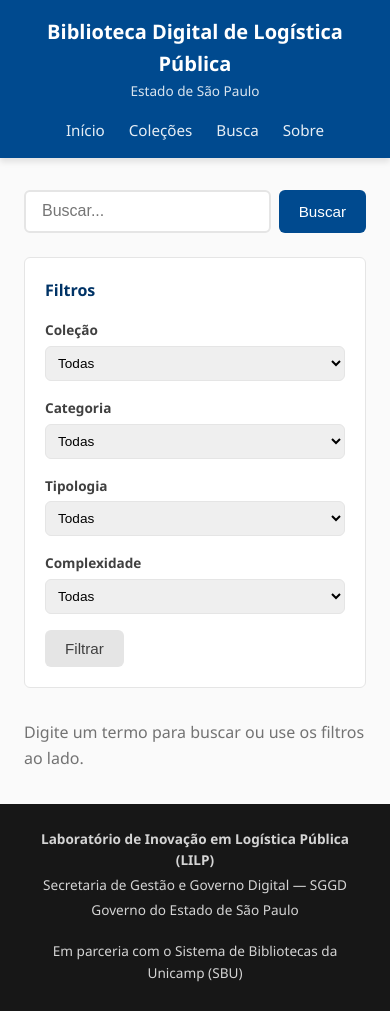
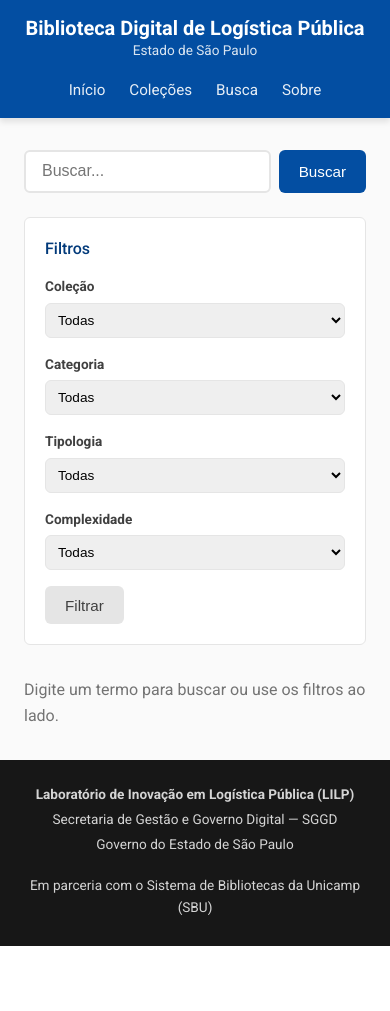
Before and after one commit to begalv/biblioteca-digital-logistica-publica, a Django app: template portal/templates/search.html in a window 390 px wide. After the commit the page ends 946 px from the top, so only its background shows below. Run offline with Django 5.2, Linux system fonts and the light colour scheme; the template is opened without the code that fills it, so the values that code supplies are empty.

Commit message:
feat(ui): adiciona paleta GESP v1.6, tipografia Roboto e tokens de design system
Reescreve :root em portal/static/css/style.css com tokens oficiais do
Manual GESP v1.6 (abr/2023):
- Paleta principal Pantone 485/123/347/2955 (--sp-vermelho, --sp-amarelo,
  --sp-verde, --sp-azul) e secundárias (branco/preto/cinzas).
- Tons funcionais derivados (--sp-azul-escuro, --sp-fundo-claro, --sp-foco).
- Aliases de compatibilidade (--primary, --primary-dark, --primary-light,
  --accent) preservam classes legadas (.header, .btn-primary, .badge etc.)
  sem reescrita massiva. --primary-light derivado do novo azul (#E8F0FA).
- Escala tipográfica oficial (h1 36px / h2 28px / h3 22px / h4 18px / corpo 16px).
- Breakpoints 576/768/992/1200/1400 e container 1320px / gutter 30px (p. 26).

Inclui Roboto via Google Fonts (preconnect + display=swap, pesos 400/500/700)
no <head> de base.html, com Verdana fallback explícito conforme manual.

Cria portal/static/css/sp-design-system.css com componentes novos da reforma
(prefixo .sp-): skip-links, modo alto contraste WCAG AAA (preto/amarelo),
escala de fonte ajustável (html.sp-fonte-aumentada-1..4), sprite de ícones,
container institucional padrão.

Adiciona foco visível global (3px var(--sp-foco)) — eMAG R5.4 / WCAG 2.0 AA.
Adiciona dir="ltr" e meta description em base.html.
Carrega sp-design-system.css ANTES de style.css para que regras de página
tenham precedência em caso de conflito.

Ref: Manual GESP v1.6 (docs/referencias/), Decreto 69.056/2024.

Co-Authored-By: Claude Opus 4.7 (1M context) <noreply@anthropic.com>

```diff
--- /dev/null
+++ b/portal/static/css/sp-design-system.css
@@ -0,0 +1,124 @@
+/*
+ * ============================================================
+ * Portal BDLP — Design System Governo SP (sp-design-system.css)
+ *
+ * Componentes novos da reforma de identidade visual GESP v1.6.
+ * Carregado ANTES de style.css em base.html para que regras de
+ * página (style.css) tenham precedência em caso de conflito.
+ *
+ * Convenção: prefixo .sp- para todas as classes deste arquivo.
+ * ============================================================
+ */
+
+/* ------------------------------------------------------------
+   Container institucional padrão (max 1320px / gutter 30px)
+   ------------------------------------------------------------ */
+.sp-container {
+    width: 100%;
+    max-width: var(--container-max);
+    margin-inline: auto;
+    padding-inline: var(--container-padding);
+}
+
+/* ------------------------------------------------------------
+   Skip-links (eMAG R3.1) — invisíveis até receberem foco
+   ------------------------------------------------------------ */
+.sp-skip-link {
+    position: absolute;
+    left: -9999px;
+    top: 0;
+    z-index: 9999;
+    background: var(--sp-azul);
+    color: var(--sp-branco);
+    padding: 0.75rem 1.25rem;
+    text-decoration: none;
+    font-weight: 700;
+    font-size: var(--fs-body);
+    border: 3px solid var(--sp-foco);
+    border-radius: 0 0 6px 6px;
+}
+
+.sp-skip-link:focus {
+    left: 1rem;
+    top: 0;
+    outline: 3px solid var(--sp-foco);
+    outline-offset: 2px;
+}
+
+/* ------------------------------------------------------------
+   Modo alto contraste (WCAG AAA) — toggle pela barra GovSP
+   Ativado via classe body.sp-alto-contraste (set por main.js)
+   ------------------------------------------------------------ */
+body.sp-alto-contraste {
+    background: var(--sp-preto) !important;
+    color: var(--sp-amarelo) !important;
+}
+
+body.sp-alto-contraste a,
+body.sp-alto-contraste a:visited {
+    color: var(--sp-amarelo) !important;
+    text-decoration: underline !important;
+}
+
+body.sp-alto-contraste a:hover,
+body.sp-alto-contraste a:focus {
+    background: var(--sp-amarelo) !important;
+    color: var(--sp-preto) !important;
+}
+
+body.sp-alto-contraste header,
+body.sp-alto-contraste main,
+body.sp-alto-contraste footer,
+body.sp-alto-contraste section,
+body.sp-alto-contraste article,
+body.sp-alto-contraste .card,
+body.sp-alto-contraste .hero,
+body.sp-alto-contraste .doc-item,
+body.sp-alto-contraste .result-item,
+body.sp-alto-contraste .search-filters,
+body.sp-alto-contraste .metadata-table,
+body.sp-alto-contraste .metadata-table th,
+body.sp-alto-contraste .metadata-table td {
+    background: var(--sp-preto) !important;
+    color: var(--sp-amarelo) !important;
+    border-color: var(--sp-amarelo) !important;
+}
+
+body.sp-alto-contraste *:focus-visible {
+    outline: 3px solid var(--sp-branco);
+    outline-offset: 2px;
+}
+
+body.sp-alto-contraste img:not([alt=""]) {
+    filter: grayscale(100%) contrast(1.2);
+}
+
+/* ------------------------------------------------------------
+   Escala de fonte ajustável (controles A+/A− da barra GovSP)
+   Set pela classe no <html> via main.js
+   ------------------------------------------------------------ */
+html.sp-fonte-aumentada-1 { font-size: 112.5%; }   /* 18px */
+html.sp-fonte-aumentada-2 { font-size: 125%; }     /* 20px */
+html.sp-fonte-aumentada-3 { font-size: 137.5%; }   /* 22px */
+html.sp-fonte-aumentada-4 { font-size: 150%; }     /* 24px */
+html.sp-fonte-diminuida-1 { font-size: 93.75%; }   /* 15px */
+html.sp-fonte-diminuida-2 { font-size: 87.5%; }    /* 14px */
+
+/* ------------------------------------------------------------
+   Sprite SVG de ícones (escondido fora do fluxo)
+   ------------------------------------------------------------ */
+.sp-icons-sprite {
+    position: absolute;
+    width: 0;
+    height: 0;
+    overflow: hidden;
+}
+
+.sp-icon {
+    display: inline-block;
+    width: 1em;
+    height: 1em;
+    vertical-align: -0.125em;
+    fill: currentColor;
+    stroke: currentColor;
+}
--- a/portal/static/css/style.css
+++ b/portal/static/css/style.css
@@ -1,39 +1,121 @@
-/* =============================================
-   Biblioteca Digital de Logística Pública — CSS
-   Identidade visual Governo do Estado de SP
-   ============================================= */
+/*
+ * Portal Biblioteca Digital de Logística Pública (BDLP)
+ * Laboratório de Inovação em Logística Pública (LILP) | SGGD
+ * Convênio SGGD nº 02/2025 — Parceria SBU/Unicamp
+ *
+ * Identidade visual: Manual GESP v1.6 (Abr/2023)
+ * Conformidade: Decreto Estadual 69.056/2024 (portal único SP.GOV.BR),
+ *               Decreto Estadual 67.799/2023 (Estratégia de Governo Digital),
+ *               Resolução SGGD nº 38/2024 (LILP),
+ *               eMAG 3.1 (Portaria nº 3 de 7/maio/2007 — SISP),
+ *               WCAG 2.0 AA,
+ *               Lei 12.527/2011 (LAI),
+ *               Lei 13.709/2018 (LGPD),
+ *               Lei 12.965/2014 (Marco Civil),
+ *               Lei 13.460/2017 (Direitos do Usuário de Serviços Públicos).
+ */
 
 :root {
-    --primary: #004a8f;
-    --primary-dark: #003366;
-    --primary-light: #e8f0fe;
-    --accent: #c4170c;
-    --gray-50: #fafafa;
-    --gray-100: #f5f5f5;
-    --gray-200: #e5e5e5;
-    --gray-300: #d4d4d4;
-    --gray-500: #737373;
-    --gray-700: #404040;
-    --gray-900: #171717;
-    --white: #ffffff;
-    --radius: 6px;
-    --shadow: 0 1px 3px rgba(0, 0, 0, 0.1);
-    --shadow-md: 0 4px 6px rgba(0, 0, 0, 0.1);
-    --max-width: 1200px;
+    /* ============================================================
+       Paleta GESP v1.6 — Manual de Identidade Visual (Abr/2023)
+       Pantone convertido para HEX a partir do RGB oficial.
+       ============================================================ */
+    --sp-vermelho:      #ED1C24;  /* PANTONE 485 C  | RGB 237,28,36  */
+    --sp-amarelo:       #FBB900;  /* PANTONE 123 C  | RGB 251,186,0  */
+    --sp-verde:         #0B9247;  /* PANTONE 347 C  | RGB 11,146,71  */
+    --sp-azul:          #034EA2;  /* PANTONE 2955 C | RGB 3,78,162   */
+
+    /* Secundárias e neutras */
+    --sp-branco:        #FFFFFF;
+    --sp-preto:         #000000;
+    --sp-cinza-escuro:  #808080;  /* Cinza 50% */
+    --sp-cinza-claro:   #BFBFBF;  /* Cinza 25% */
+
+    /* Tons funcionais derivados */
+    --sp-azul-escuro:   #023A7A;  /* hover do azul institucional */
+    --sp-fundo-claro:   #F5F5F5;  /* fundo de seções alternadas */
+    --sp-texto-corpo:   #212121;  /* texto corrido de leitura */
+    --sp-link:          var(--sp-azul);
+    --sp-link-hover:    var(--sp-azul-escuro);
+    --sp-foco:          #FFB800;  /* outline de foco para acessibilidade */
+
+    /* ============================================================
+       Aliases de compatibilidade — preservam classes legadas
+       (.header, .btn-primary, .badge, .card, etc.) sem reescrever
+       todas as regras existentes.
+       ============================================================ */
+    --primary:          var(--sp-azul);
+    --primary-dark:     var(--sp-azul-escuro);
+    --primary-light:    #E8F0FA;  /* derivado do novo azul GESP */
+    --accent:           var(--sp-vermelho);
+
+    /* Escala de cinzas (mantida para compatibilidade) */
+    --gray-50:          #FAFAFA;
+    --gray-100:         #F5F5F5;
+    --gray-200:         #E5E5E5;
+    --gray-300:         #D4D4D4;
+    --gray-500:         #737373;
+    --gray-700:         #404040;
+    --gray-900:         #171717;
+    --white:            #FFFFFF;
+
+    /* ============================================================
+       Tipografia — Roboto via Google Fonts, Verdana fallback
+       conforme Manual GESP v1.6 (Verdana especificado para sistema).
+       ============================================================ */
+    --sp-fonte-principal: 'Roboto', 'Verdana', system-ui, -apple-system, 'Segoe UI', Arial, sans-serif;
+    --sp-fonte-titulos:   'Roboto', 'Verdana', system-ui, -apple-system, 'Segoe UI', Arial, sans-serif;
+
+    /* Escala tipográfica (rem, base 16px) */
+    --fs-h1:      2.25rem;   /* 36px */
+    --fs-h2:      1.75rem;   /* 28px */
+    --fs-h3:      1.375rem;  /* 22px */
+    --fs-h4:      1.125rem;  /* 18px */
+    --fs-body:    1rem;      /* 16px */
+    --fs-small:   0.875rem;  /* 14px */
+
+    /* ============================================================
+       Grid e layout — 12 colunas / gutter 30px (Manual GESP p. 26).
+       ============================================================ */
+    --bp-xs:      576px;
+    --bp-sm:      768px;
+    --bp-md:      992px;
+    --bp-lg:      1200px;
+    --bp-xl:      1400px;
+
+    --container-max:     1320px;
+    --container-padding: 1.5rem;  /* 24px lateral */
+    --gutter:            30px;
+
+    --max-width:  1200px;  /* alias legado */
+    --radius:     6px;
+    --shadow:     0 1px 3px rgba(0, 0, 0, 0.1);
+    --shadow-md:  0 4px 6px rgba(0, 0, 0, 0.1);
 }
 
 /* Reset */
 *, *::before, *::after { box-sizing: border-box; margin: 0; padding: 0; }
 
 body {
-    font-family: "Segoe UI", Roboto, "Helvetica Neue", Arial, sans-serif;
-    color: var(--gray-900);
+    font-family: var(--sp-fonte-principal);
+    color: var(--sp-texto-corpo);
     background: var(--gray-50);
     line-height: 1.6;
     min-height: 100vh;
     display: flex;
     flex-direction: column;
 }
+
+/* Foco visível global — eMAG R5.4 / WCAG 2.0 AA */
+*:focus-visible {
+    outline: 3px solid var(--sp-foco);
+    outline-offset: 2px;
+}
+
+h1 { font-family: var(--sp-fonte-titulos); font-size: var(--fs-h1); font-weight: 700; line-height: 1.2; }
+h2 { font-family: var(--sp-fonte-titulos); font-size: var(--fs-h2); font-weight: 700; line-height: 1.3; }
+h3 { font-family: var(--sp-fonte-titulos); font-size: var(--fs-h3); font-weight: 500; line-height: 1.4; }
+h4 { font-family: var(--sp-fonte-titulos); font-size: var(--fs-h4); font-weight: 500; }
 
 a { color: var(--primary); text-decoration: none; }
 a:hover { text-decoration: underline; }
--- a/portal/templates/base.html
+++ b/portal/templates/base.html
@@ -1,10 +1,19 @@
 {% load static %}
 <!DOCTYPE html>
-<html lang="pt-BR">
+<html lang="pt-BR" dir="ltr">
 <head>
     <meta charset="UTF-8">
     <meta name="viewport" content="width=device-width, initial-scale=1.0">
-    <title>{% block title %}Biblioteca Digital de Logística Pública{% endblock %}</title>
+    <meta name="description" content="{% block meta_description %}Repositório digital de produções científicas, técnicas, jurisprudenciais e normativas sobre logística pública, com foco na Lei 14.133/2021. Iniciativa do LILP/SGGD em parceria com o SBU/Unicamp.{% endblock %}">
+    <title>{% block title %}Biblioteca Digital de Logística Pública | Governo de SP{% endblock %}</title>
+
+    {# Tipografia oficial — Roboto (web), Verdana (fallback conforme Manual GESP v1.6) #}
+    <link rel="preconnect" href="https://fonts.googleapis.com">
+    <link rel="preconnect" href="https://fonts.gstatic.com" crossorigin>
+    <link rel="stylesheet" href="https://fonts.googleapis.com/css2?family=Roboto:wght@400;500;700&display=swap">
+
+    {# Folhas de estilo — design system GESP carrega antes para style.css ter precedência #}
+    <link rel="stylesheet" href="{% static 'css/sp-design-system.css' %}">
     <link rel="stylesheet" href="{% static 'css/style.css' %}">
     {% block extra_css %}{% endblock %}
 </head>
```
